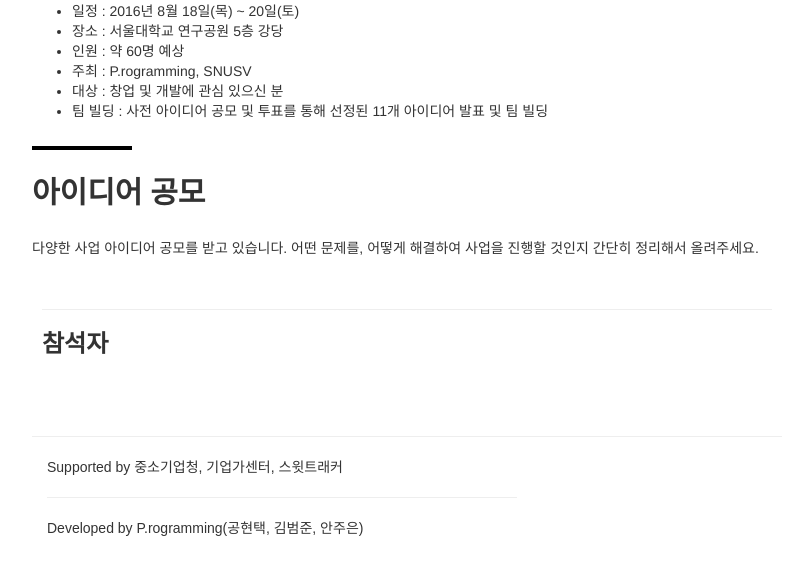
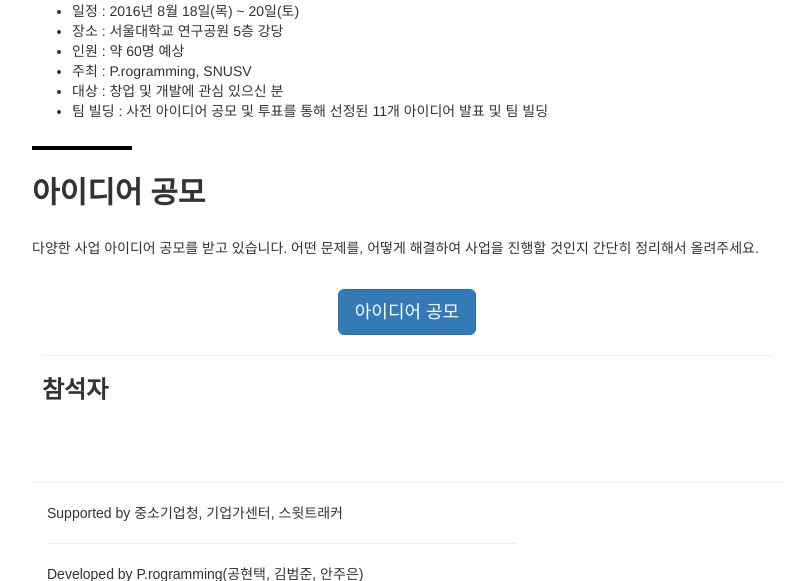
Before and after one commit to sarkmen/hackerthon, a Django app: page / in a window 1280 px wide. Shown: the part 887-1468 px from the top of the page, without its empty margins (233-1036 px from the left). Before the commit the page ends 1423 px from the top, so only its background shows below. Run offline with Django 3.2, Linux system fonts and the light colour scheme; some libraries are stand-ins or nearby versions.

Commit message:
아이디어 공모 바로 할 수 있도록 버튼 생성

```diff
--- a/idea/templates/idea/index.html
+++ b/idea/templates/idea/index.html
@@ -75,6 +75,9 @@
         <hr class="small left">
         <h2>아이디어 공모</h2>
         <p>다양한 사업 아이디어 공모를 받고 있습니다. 어떤 문제를, 어떻게 해결하여 사업을 진행할 것인지 간단히 정리해서 올려주세요.</p>
+        <div class ="text-center">
+        <a href="/idea/new"><button class = "btn btn-primary btn-lg">아이디어 공모</button></a>
+        </div>
         </div>
     </div>
     <div class="col-lg-8 col-lg-offset-2 col-md-10 col-md-offset-1" id = "social_img">
```
